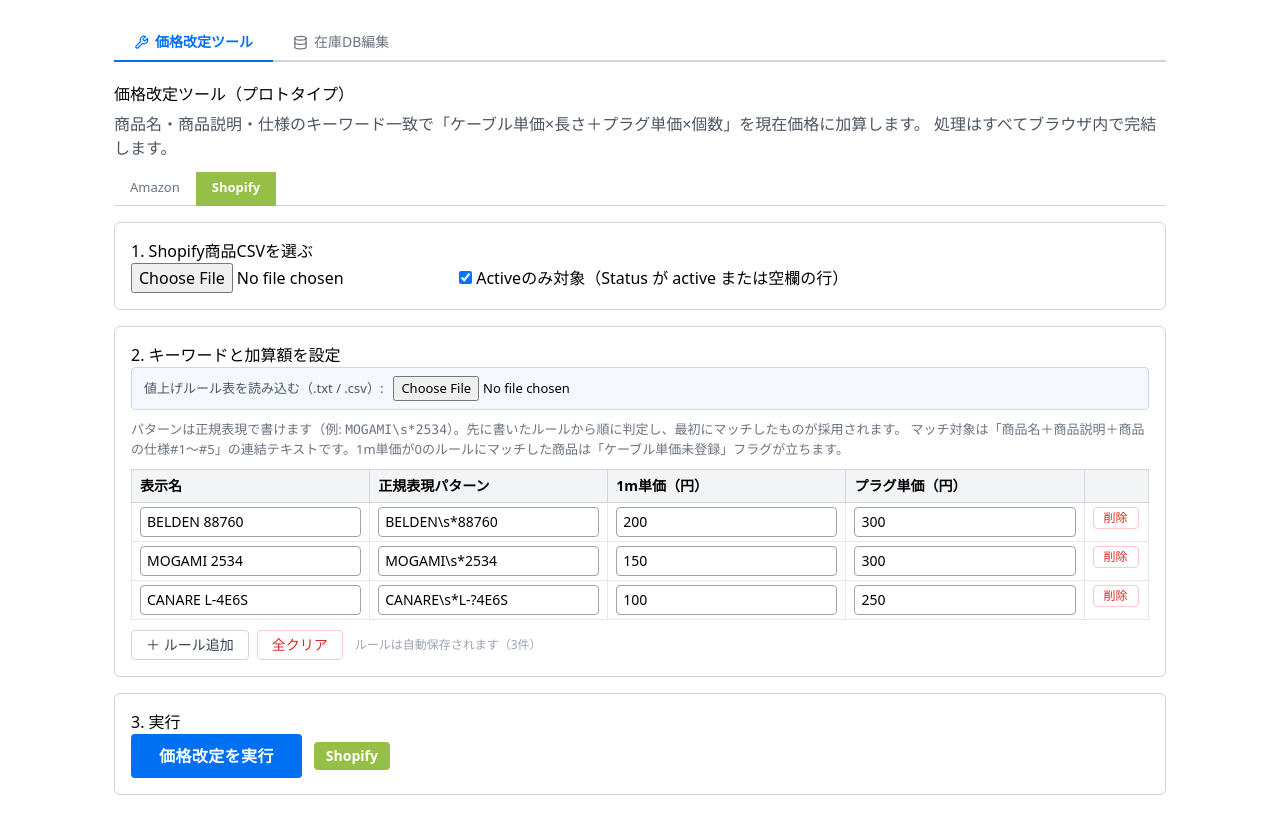
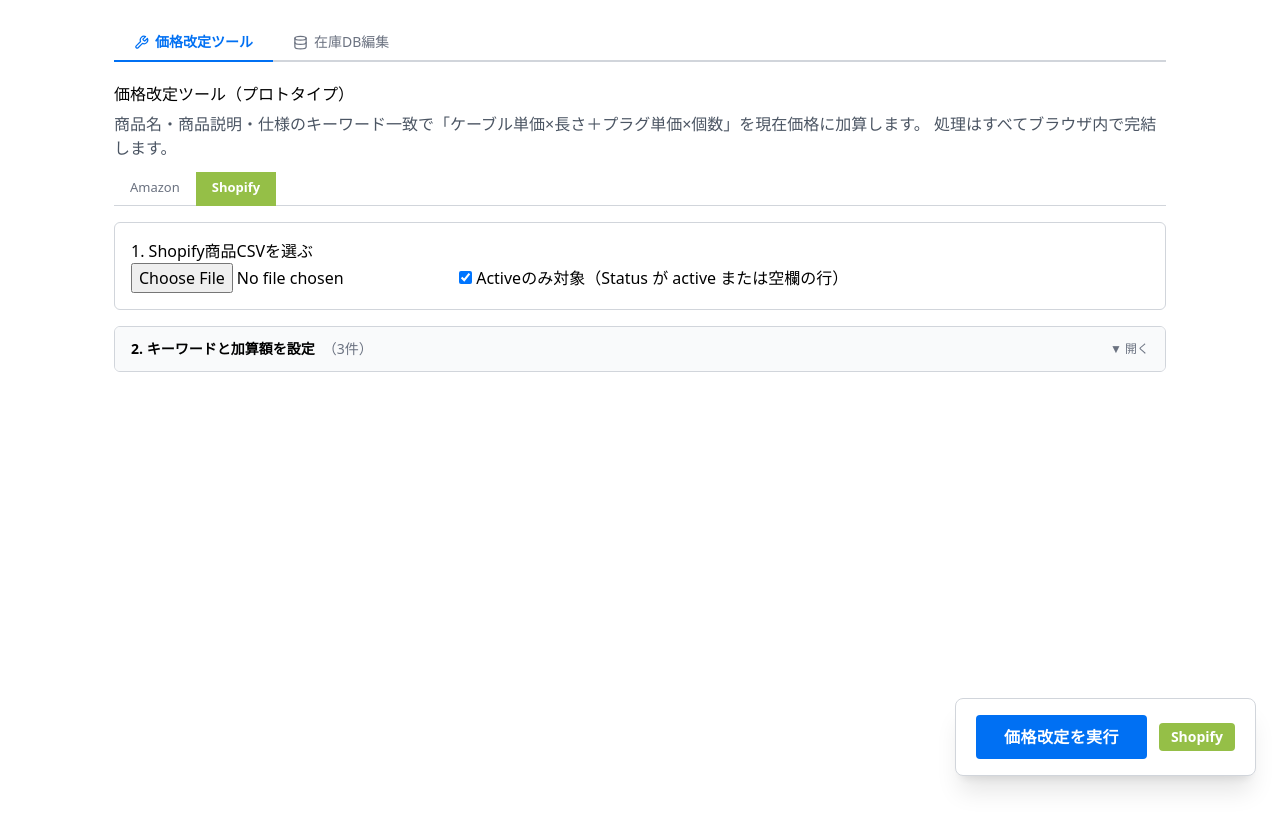
Before and after one commit to kaf-web-system/price-conversion-tool, a React (Vite) app: page / in a window 1280 px wide. Both pictures are taken after a click on the button "Shopify". Built offline with nearby package versions, Linux system fonts and the light colour scheme.

Commit message:
update:ルール読み込み欄のレイアウトと価格改定を実行するボタンのレイアウトを改善

```diff
--- a/src/App.tsx
+++ b/src/App.tsx
@@ -49,6 +49,7 @@
   const [data, setData]           = useState<ProcessedData | null>(null);
   const [ruleLoadMsg, setRuleLoadMsg] = useState<string | null>(null);
   const [inventoryMsg, setInventoryMsg] = useState<string | null>(null);
+  const [rulesCollapsed, setRulesCollapsed] = useState(true);
   const ruleFileRef = useRef<HTMLInputElement>(null);
 
   useEffect(() => {
@@ -251,8 +252,19 @@
   }, [data]);
 
   const rulesSection = (
-    <section className="border border-gray-300 rounded-md p-4 mt-4">
-      <h2>2. キーワードと加算額を設定</h2>
+    <section className="border border-gray-300 rounded-md mt-4 overflow-hidden">
+      <button
+        onClick={() => setRulesCollapsed((v) => !v)}
+        className="w-full flex items-center justify-between px-4 py-3 bg-gray-50 border-0 cursor-pointer text-left hover:bg-gray-100 transition-colors"
+      >
+        <span className="font-semibold text-sm">
+          2. キーワードと加算額を設定
+          <span className="ml-2 text-gray-500 font-normal">（{rules.length}件）</span>
+        </span>
+        <span className="text-gray-500 text-xs select-none">{rulesCollapsed ? '\u25BC 開く' : '\u25B2 閉じる'}</span>
+      </button>
+      {!rulesCollapsed && (
+        <div className="p-4">
           <div className="flex items-center gap-2.5 mb-2.5 px-3 py-2 bg-[#f5f8ff] border border-[#c8d8f0] rounded flex-wrap">
             <span className="text-[13px] text-gray-600 whitespace-nowrap">値上げルール表を読み込む（.txt / .csv）:</span>
             <input
@@ -309,6 +321,8 @@
             <button onClick={clearAllRules} className="px-3.5 py-1 bg-white text-red-600 border border-red-200 rounded cursor-pointer text-sm">全クリア</button>
             <span className="text-xs text-gray-400 ml-1">ルールは自動保存されます（{rules.length}件）</span>
           </div>
+        </div>
+      )}
     </section>
   );
 
@@ -400,23 +414,8 @@
 
             {rulesSection}
 
-            <section className="border border-gray-300 rounded-md p-4 mt-4">
-              <h2>3. 実行</h2>
-              <div className="flex items-center gap-3">
-                <button
-                  onClick={onSubmit}
-                  disabled={loading}
-                  className={`px-7 py-2.5 text-base font-semibold border-0 rounded text-white tracking-wide ${
-                    loading ? 'bg-gray-400 cursor-wait' : 'bg-[#0070f3] cursor-pointer'
-                  }`}
-                >
-                  {loading ? '計算中（ブラウザ内処理）...' : '価格改定を実行'}
-                </button>
-                <span className="px-3 py-1 text-sm font-bold text-white rounded bg-[#FF9900]">Amazon</span>
-              </div>
-
             {error && (
-                <div className="text-red-700 mt-3 px-3.5 py-2.5 bg-red-50 border border-red-200 rounded text-sm whitespace-pre-wrap">
+              <div className="text-red-700 mt-4 px-3.5 py-2.5 bg-red-50 border border-red-200 rounded text-sm whitespace-pre-wrap">
                 <b>エラー:</b> {error}
               </div>
             )}
@@ -425,7 +424,6 @@
                 <b>警告（一部ファイルを読み飛ばし）:</b>{'\n'}{warnings.join('\n')}
               </div>
             )}
-            </section>
 
             {(diagInfos.length > 0 || inventoryMsg !== null) && (
               <section className="border border-gray-300 rounded-md p-4 mt-4">
@@ -562,6 +560,24 @@
           </>)}
 
           {platform === 'shopify' && <ShopifyTool rules={rules} rulesSection={rulesSection} />}
+
+          {platform === 'amazon' && (
+            <div className="fixed bottom-6 right-6 z-50">
+              <div className="bg-white border border-gray-300 rounded-lg shadow-xl px-5 py-4 flex items-center gap-3">
+                <button
+                  onClick={onSubmit}
+                  disabled={loading}
+                  className={`px-7 py-2.5 text-base font-semibold border-0 rounded text-white tracking-wide ${
+                    loading ? 'bg-gray-400 cursor-wait' : 'bg-[#0070f3] cursor-pointer'
+                  }`}
+                >
+                  {loading ? '計算中...' : '価格改定を実行'}
+                </button>
+                <span className="px-3 py-1 text-sm font-bold text-white rounded bg-[#FF9900]">Amazon</span>
+              </div>
+            </div>
+          )}
+          <div className="h-24" />
         </>
       )}
     </main>
--- a/src/ShopifyTool.tsx
+++ b/src/ShopifyTool.tsx
@@ -229,28 +229,11 @@
       {/* 2. キーワード設定（App.tsx から渡されたノード） */}
       {rulesSection}
 
-      {/* 3. 実行 */}
-      <section className="border border-gray-300 rounded-md p-4 mt-4">
-        <h2>3. 実行</h2>
-        <div className="flex items-center gap-3">
-          <button
-            onClick={onRun}
-            disabled={loading}
-            className={`px-7 py-2.5 text-base font-semibold border-0 rounded text-white tracking-wide ${
-              loading ? 'bg-gray-400 cursor-wait' : 'bg-[#0070f3] cursor-pointer'
-            }`}
-          >
-            {loading ? '計算中...' : '価格改定を実行'}
-          </button>
-          <span className="px-3 py-1 text-sm font-bold text-white rounded bg-[#95BF47]">Shopify</span>
+      {error && (
+        <div className="text-red-700 mt-4 px-3.5 py-2.5 bg-red-50 border border-red-200 rounded text-sm">
+          <b>エラー:</b> {error}
         </div>
-
-        {error && (
-          <div className="text-red-700 mt-3 px-3.5 py-2.5 bg-red-50 border border-red-200 rounded text-sm">
-            <b>エラー:</b> {error}
-          </div>
-        )}
-      </section>
+      )}
 
       {/* 診断パネル */}
       {(parseInfo !== null || inventoryMsg !== null) && (
@@ -373,6 +356,21 @@
           </div>
         </section>
       )}
+      <div className="fixed bottom-6 right-6 z-50">
+        <div className="bg-white border border-gray-300 rounded-lg shadow-xl px-5 py-4 flex items-center gap-3">
+          <button
+            onClick={onRun}
+            disabled={loading}
+            className={`px-7 py-2.5 text-base font-semibold border-0 rounded text-white tracking-wide ${
+              loading ? 'bg-gray-400 cursor-wait' : 'bg-[#0070f3] cursor-pointer'
+            }`}
+          >
+            {loading ? '計算中...' : '価格改定を実行'}
+          </button>
+          <span className="px-3 py-1 text-sm font-bold text-white rounded bg-[#95BF47]">Shopify</span>
+        </div>
+      </div>
+      <div className="h-24" />
     </div>
   );
 }
```
Lines whose indentation alone changed are shown as unchanged.
